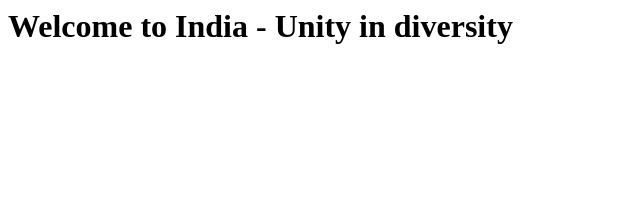
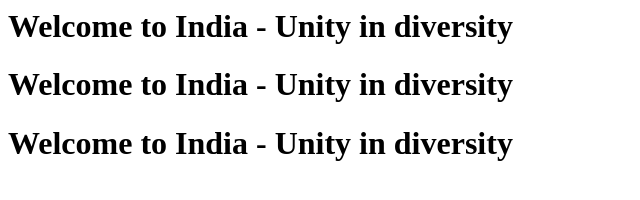
Before and after one commit to deepak-kumar-rts/demo, a plain HTML site: page index.html in a window 1280 px wide. Shown: the whole page, without its empty margins (0-640 px from the left). Drawn offline with Linux system fonts and the light colour scheme.

Commit message:
aaaafdfdsf

```diff
--- a/index.html
+++ b/index.html
@@ -1,3 +1,6 @@
 <html>
 <h1> Welcome to India - Unity  in diversity </h1>
+<h1> Welcome to India - Unity  in diversity </h1>
+<h1> Welcome to India - Unity  in diversity </h1>
+
 </html>
```
